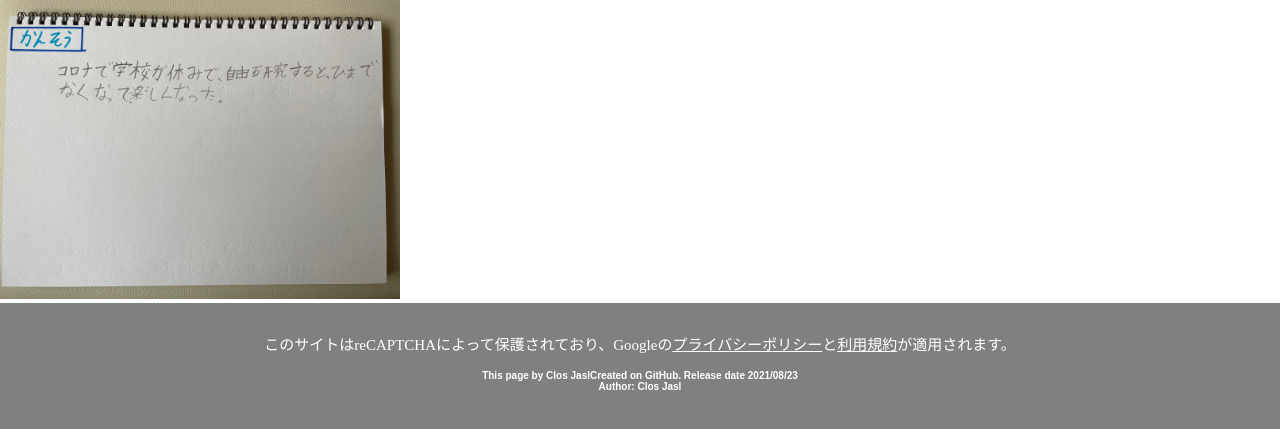
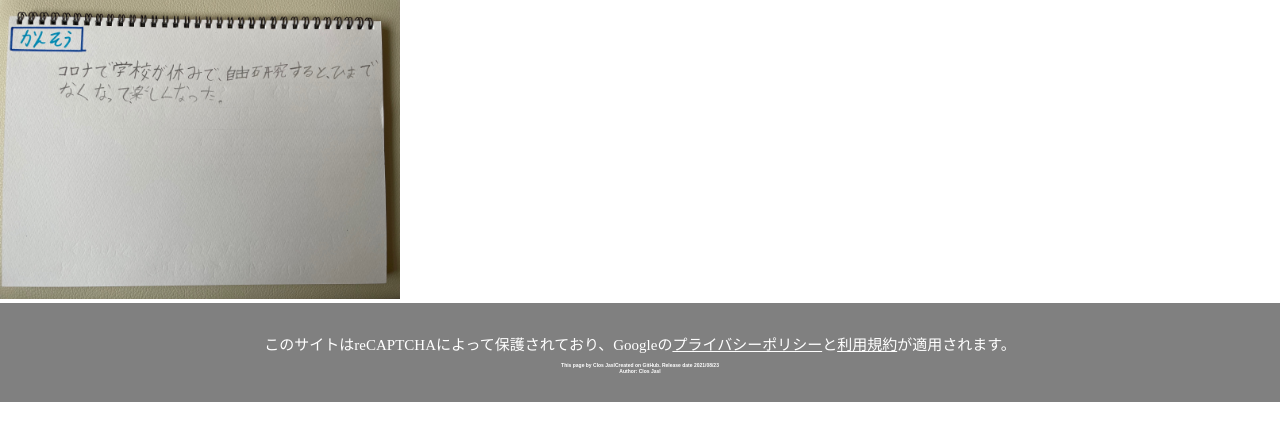
Before and after one commit to MiniBasepix/Page001, a PHP site: page /index.html in a window 1280 px wide. Shown: the part 3360-3789 px from the top of the page. After the commit the page ends 3762 px from the top, so only its background shows below. Run offline with PHP 8.4, Linux system fonts and the light colour scheme; some libraries are stand-ins or nearby versions; some web fonts are replaced.

Commit message:
Update style.css

```diff
--- a/style.css
+++ b/style.css
@@ -69,7 +69,7 @@ footer {
 }
 
 .phone footer p,h5 {
-    font-size: 10px;
+    font-size: 5px;
     font-family: sans-serif;
 }
 
```
